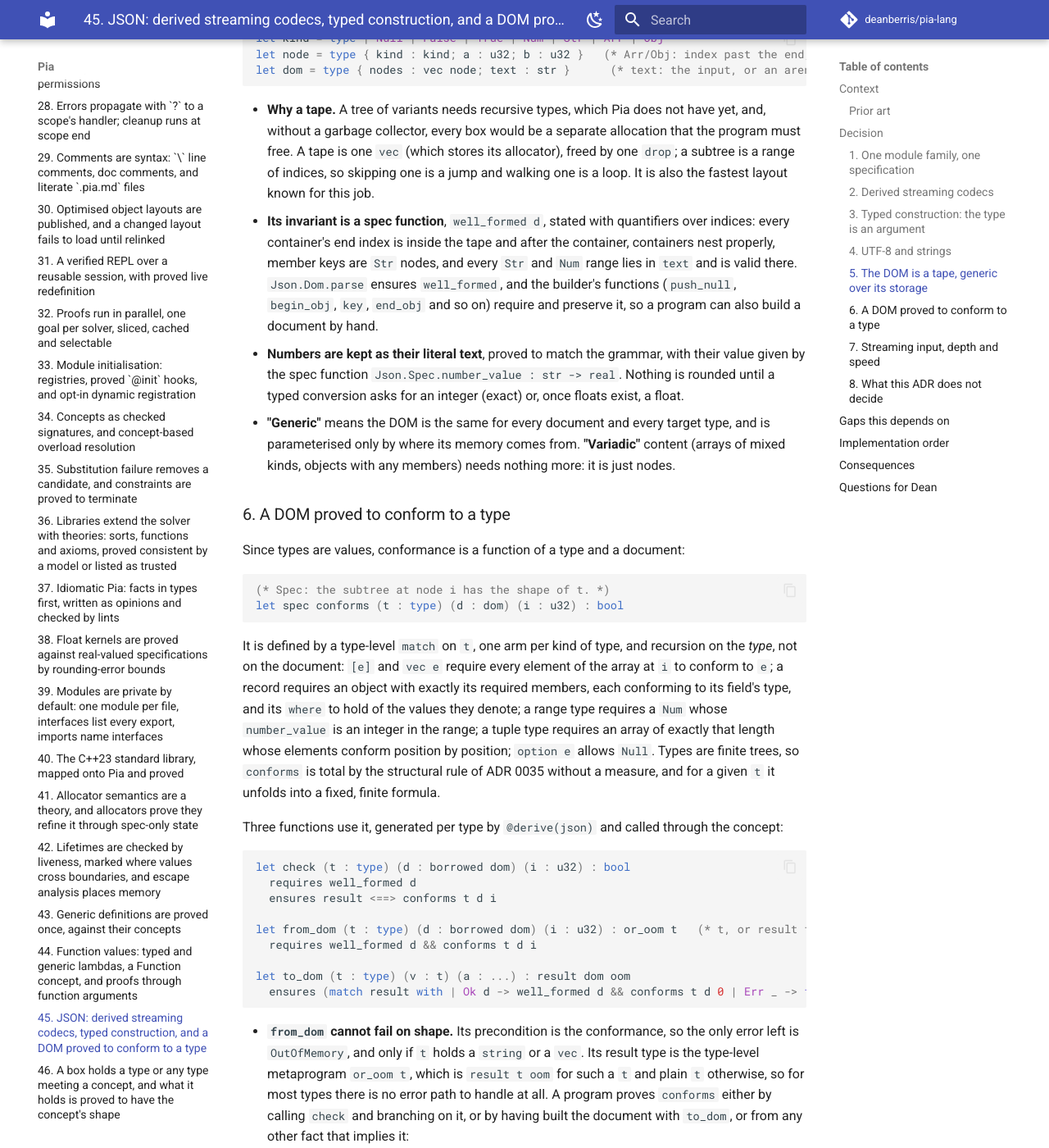
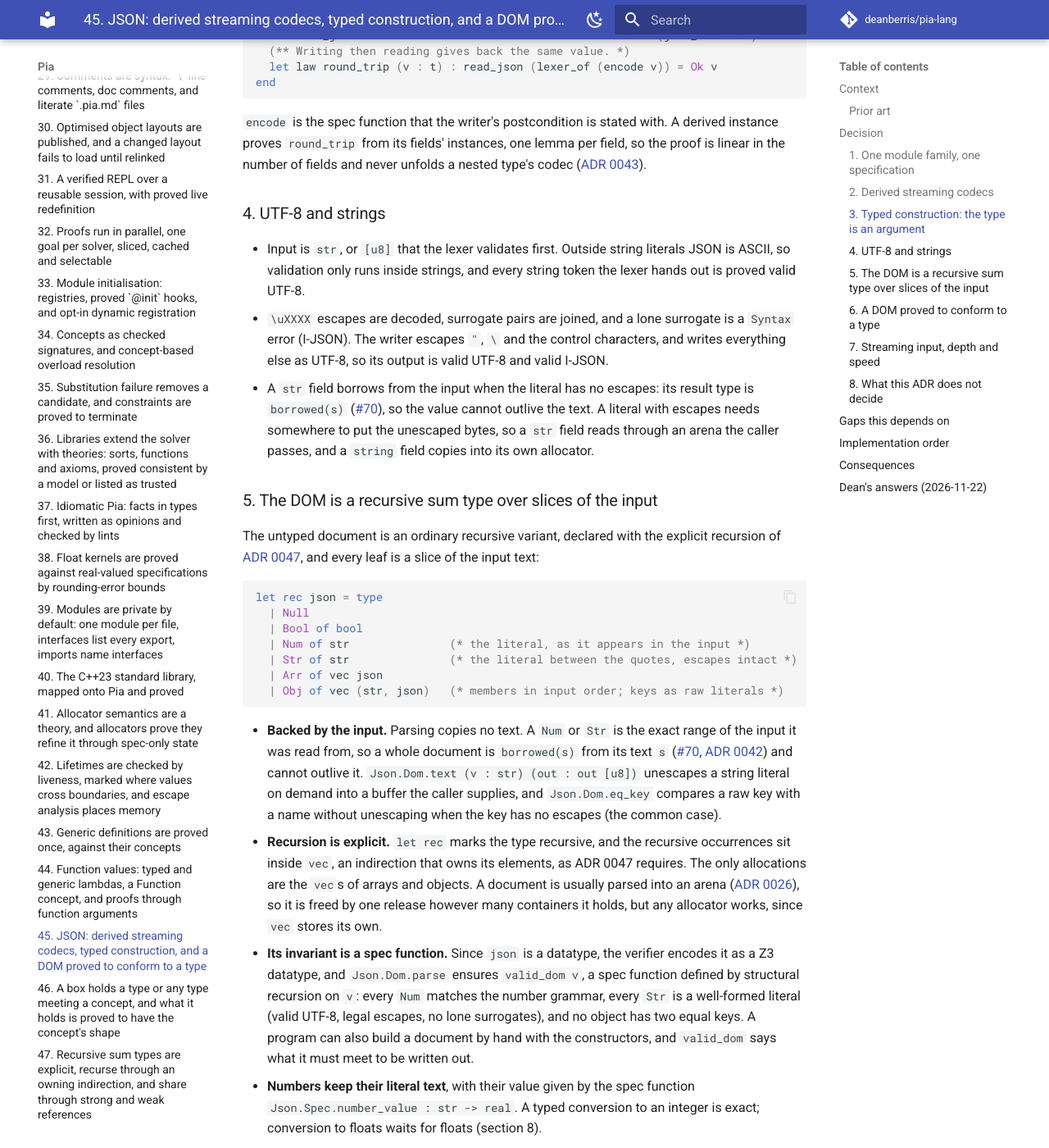
Before and after one commit to deanberris/pia-lang, an MkDocs documentation site: the page built from docs/adr/0045-json-derived-codecs-and-conforming-dom.md, in a window 1280 px wide and 1400 px high, scrolled down 5377 px. Shown: the whole window at 82% size. Built offline with MkDocs 1.6.1 and Material for MkDocs 9.7.7, drawn with Linux system fonts in a browser that asks for light colours; comment, search, counter and statistics services are not loaded; some of the changed text lies outside the part shown.

Commit message:
ADR 0045 accepted with Dean's answers; ADR 0047: recursive sum types and shared references (#220)
ADR 0045: the DOM is a recursive sum type over slices of the input;
keys are field names or explicit field tags; variants are told apart
by proved-disjoint structure or an explicit tag member; strict
defaults; floats wait for M11.

ADR 0047 (Proposed): let rec types, recursion through Indirect owning
types, datatype encoding, constant-stack drop, immutable ref and weak.
ADR 0040 and cpp-std.md point shared_ptr/weak_ptr at ADR 0047.


Claude-Session: https://claude.ai/code/session_01SkMSardFyu5XUgfs1s65Gs

Co-authored-by: Claude <noreply@anthropic.com>

````diff
--- a/docs/adr/0045-json-derived-codecs-and-conforming-dom.md
+++ b/docs/adr/0045-json-derived-codecs-and-conforming-dom.md
@@ -2,7 +2,7 @@
 
 Date: 2026-11-22
 
-Status: Proposed
+Status: Accepted (Dean, 2026-11-22), with his answers to the four questions, which changed sections 2, 5, 6 and 8; see "Dean's answers" at the end.
 
 ## Context
 
@@ -80,16 +79,21 @@ Defaults follow ADR 0004, strictest first, with attributes to relax them (attrib
 
 | Situation | Default | Attribute |
 | --- | --- | --- |
-| Member name | the field's name | `@json(name = "x")` |
+| Member name | the field's name, and nothing else: a constructor's or type's name never appears in the output | `@json(name = "x")` on the field, as serde's `rename` and Go's `json:"x"` tag |
 | Unknown member | error `Unknown` | `@json(ignore_unknown)` on the type |
 | Missing member | error `Missing`, unless the field is an `option` | `@json(default = v)` |
 | Duplicate member | error `Duplicate` (I-JSON) | none |
-| Variant | externally tagged: `{"Circle": {"r": 3}}`, and a constructor without payload as the string `"Empty"` | `@json(tag = "kind")` for internal tagging of record payloads |
+| Variant | untagged, told apart by structure: `{"r": 3}` is a `Circle` and `{"w": 2, "h": 1}` a `Rect`; the derive must prove that no document conforms to two constructors, or it is a compile error that suggests a tag | `@json(tag = "kind")` on the type, an explicit tag member whose value names the constructor (its name, or `@json(name = "c")` on the constructor) |
 | Record field with `where` | checked after the record is read; failure is `Invalid` | none |
+
+**Variants are disambiguated by structure or by an explicit tag, never by a name the type did not ask for.**
+
+- *By structure.* For each pair of constructors, the derive proves that their shapes are disjoint: `not (conforms A d i && conforms B d i)` for every document (section 6). Most pairs are settled without the solver, because their payloads have different JSON kinds (a number and an object), or both are objects and each has a required member the other does not allow (unknown members are rejected, so that member decides). Anything else goes to the solver, as one small goal per pair. If a pair cannot be proved disjoint, such as two constructors with the same payload, or two constructors without payload, the derive fails and names the pair, and the fix is a tag. The streaming reader does not backtrack: it reads an object's members into slots for the union of the constructors' fields, and picks the constructor at the closing brace from the members it saw, which the disjointness proof says determine it. A member whose type differs between constructors keeps its raw slice of the input until the constructor is known, then parses it, which costs nothing because every token is already a slice of the input.
+- *By tag.* `@json(tag = "kind")` writes `"kind": "Circle"` as the first member of the payload object, and the reader accepts the tag anywhere among the members. A constructor without payload is then `{"kind": "Empty"}`. The tag member's name and values are written in the type's source, as Dean asked, so nothing about the encoding is implicit.
 
 Each reader tracks which fields it has seen in a bit set and proves, at the closing brace, that every required field was set exactly once, so the record it returns is fully initialised by construction.
 
-**Error sets are exact per type.** `json_errors t` is a type-level metaprogram ([ADR 0035](0035-substitution-failure-and-total-constraints.md)) that computes the closed set a reader of `t` can raise, as an error set union ([#84](https://github.com/deanberris/pia-lang/issues/84)): every reader can raise `Syntax of pos`, but `Range` only if `t` contains an integer narrower than the literal allows, `Invalid` only if it contains a `where`, `OutOfMemory` only if it contains a `string` or a `vec`, and `Depth` never for a type that is not recursive, because the nesting a reader accepts is bounded by the type's own depth. A handler for `read point` therefore lists four errors, not twelve, and the compiler checks the list is exact.
+**Error sets are exact per type.** `json_errors t` is a type-level metaprogram ([ADR 0035](0035-substitution-failure-and-total-constraints.md)) that computes the closed set a reader of `t` can raise, as an error set union ([#84](https://github.com/deanberris/pia-lang/issues/84)): every reader can raise `Syntax of pos`, but `Range` only if `t` contains an integer narrower than the literal allows, `Invalid` only if it contains a `where`, `OutOfMemory` only if it contains a `string` or a `vec`, and `Depth` only for a recursive type ([ADR 0047](0047-recursive-sum-types-and-shared-references.md)), because for any other type the nesting a reader accepts is bounded by the type's own depth. A handler for `read point` therefore lists four errors, not twelve, and the compiler checks the list is exact.
 
 ### 3. Typed construction: the type is an argument
 
@@ -129,20 +133,26 @@ end
 - `\uXXXX` escapes are decoded, surrogate pairs are joined, and a lone surrogate is a `Syntax` error (I-JSON). The writer escapes `"`, `\` and the control characters, and writes everything else as UTF-8, so its output is valid UTF-8 and valid I-JSON.
 - A `str` field borrows from the input when the literal has no escapes: its result type is `borrowed(s)` ([#70](https://github.com/deanberris/pia-lang/issues/70)), so the value cannot outlive the text. A literal with escapes needs somewhere to put the unescaped bytes, so a `str` field reads through an arena the caller passes, and a `string` field copies into its own allocator.
 
-### 5. The DOM is a tape, generic over its storage
+### 5. The DOM is a recursive sum type over slices of the input
 
-The untyped document is a flat tape in the style of simdjson, not a tree of boxes:
+The untyped document is an ordinary recursive variant, declared with the explicit recursion of [ADR 0047](0047-recursive-sum-types-and-shared-references.md), and every leaf is a slice of the input text:
 
 ```ocaml
-let kind = type | Null | False | True | Num | Str | Arr | Obj
-let node = type { kind : kind; a : u32; b : u32 }   (* Arr/Obj: index past the end, member count; Str/Num: byte range *)
-let dom = type { nodes : vec node; text : str }      (* text: the input, or an arena holding unescaped strings *)
+let rec json = type
+  | Null
+  | Bool of bool
+  | Num of str               (* the literal, as it appears in the input *)
+  | Str of str               (* the literal between the quotes, escapes intact *)
+  | Arr of vec json
+  | Obj of vec (str, json)   (* members in input order; keys as raw literals *)
 ```
 
-- **Why a tape.** A tree of variants needs recursive types, which Pia does not have yet, and, without a garbage collector, every box would be a separate allocation that the program must free. A tape is one `vec` (which stores its allocator), freed by one `drop`; a subtree is a range of indices, so skipping one is a jump and walking one is a loop. It is also the fastest layout known for this job.
-- **Its invariant is a spec function**, `well_formed d`, stated with quantifiers over indices: every container's end index is inside the tape and after the container, containers nest properly, member keys are `Str` nodes, and every `Str` and `Num` range lies in `text` and is valid there. `Json.Dom.parse` ensures `well_formed`, and the builder's functions (`push_null`, `begin_obj`, `key`, `end_obj` and so on) require and preserve it, so a program can also build a document by hand.
-- **Numbers are kept as their literal text**, proved to match the grammar, with their value given by the spec function `Json.Spec.number_value : str -> real`. Nothing is rounded until a typed conversion asks for an integer (exact) or, once floats exist, a float.
-- **"Generic"** means the DOM is the same for every document and every target type, and is parameterised only by where its memory comes from. **"Variadic"** content (arrays of mixed kinds, objects with any members) needs nothing more: it is just nodes.
+- **Backed by the input.** Parsing copies no text. A `Num` or `Str` is the exact range of the input it was read from, so a whole document is `borrowed(s)` from its text `s` ([#70](https://github.com/deanberris/pia-lang/issues/70), [ADR 0042](0042-lifetimes-liveness-and-escape-analysis.md)) and cannot outlive it. `Json.Dom.text (v : str) (out : out [u8])` unescapes a string literal on demand into a buffer the caller supplies, and `Json.Dom.eq_key` compares a raw key with a name without unescaping when the key has no escapes (the common case).
+- **Recursion is explicit.** `let rec` marks the type recursive, and the recursive occurrences sit inside `vec`, an indirection that owns its elements, as ADR 0047 requires. The only allocations are the `vec`s of arrays and objects. A document is usually parsed into an arena ([ADR 0026](0026-memory-manager.md)), so it is freed by one release however many containers it holds, but any allocator works, since `vec` stores its own.
+- **Its invariant is a spec function.** Since `json` is a datatype, the verifier encodes it as a Z3 datatype, and `Json.Dom.parse` ensures `valid_dom v`, a spec function defined by structural recursion on `v`: every `Num` matches the number grammar, every `Str` is a well-formed literal (valid UTF-8, legal escapes, no lone surrogates), and no object has two equal keys. A program can also build a document by hand with the constructors, and `valid_dom` says what it must meet to be written out.
+- **Numbers keep their literal text**, with their value given by the spec function `Json.Spec.number_value : str -> real`. A typed conversion to an integer is exact; conversion to floats waits for floats (section 8).
+- **"Generic"** means one `json` type for every document and every target type. **"Variadic"** content (arrays of mixed kinds, objects with any members) needs nothing more: it is just constructors.
+- **Depth.** `Json.Dom.parse` takes a maximum depth as a range-typed argument, so its recursion is bounded and its stack use is proved, and `Depth` is in its error set.
 
 ### 6. A DOM proved to conform to a type
 
@@ -150,45 +160,45 @@ Since types are values, conformance is a function of a type and a document:
 
 ```ocaml
 (* Spec: the subtree at node i has the shape of t. *)
-let spec conforms (t : type) (d : dom) (i : u32) : bool
+let spec conforms (t : type) (v : json) : bool
 ```
 
-It is defined by a type-level `match` on `t`, one arm per kind of type, and recursion on the *type*, not on the document: `[e]` and `vec e` require every element of the array at `i` to conform to `e`; a record requires an object with exactly its required members, each conforming to its field's type, and its `where` to hold of the values they denote; a range type requires a `Num` whose `number_value` is an integer in the range; a tuple type requires an array of exactly that length whose elements conform position by position; `option e` allows `Null`. Types are finite trees, so `conforms` is total by the structural rule of ADR 0035 without a measure, and for a given `t` it unfolds into a fixed, finite formula.
+It is defined by a type-level `match` on `t`, one arm per kind of type: `[e]` and `vec e` require `v` to be an `Arr` whose every element conforms to `e`; a record requires an object with exactly its required members, each conforming to its field's type, and its `where` to hold of the values they denote; a range type requires a `Num` whose `number_value` is an integer in the range; a tuple type requires an array of exactly that length whose elements conform position by position; `option e` allows `Null`; a variant requires that `v` conform to one of its constructors (to exactly one, by the disjointness proof of section 2), with its tag member if it has one. For a non-recursive `t`, recursion is on the type, which is a finite tree, so `conforms` is total by the structural rule of ADR 0035 and unfolds into a fixed formula. For a recursive `t` (ADR 0047), the recursive arm recurses on a sub-value of `v` as well, so it is total by structural recursion on the document, which is a finite datatype value.
 
 Three functions use it, generated per type by `@derive(json)` and called through the concept:
 
 ```ocaml
-let check (t : type) (d : borrowed dom) (i : u32) : bool
-  requires well_formed d
-  ensures result <==> conforms t d i
+let check (t : type) (v : borrowed json) : bool
+  requires valid_dom v
+  ensures result <==> conforms t v
 
-let from_dom (t : type) (d : borrowed dom) (i : u32) : or_oom t   (* t, or result t oom if t allocates *)
-  requires well_formed d && conforms t d i
+let from_dom (t : type) (v : borrowed json) : or_oom t   (* t, or result t oom if t allocates *)
+  requires valid_dom v && conforms t v
 
-let to_dom (t : type) (v : t) (a : ...) : result dom oom
-  ensures (match result with | Ok d -> well_formed d && conforms t d 0 | Err _ -> true)
+let to_dom (t : type) (x : t) (a : ...) : result json oom
+  ensures (match result with | Ok v -> valid_dom v && conforms t v | Err _ -> true)
 ```
 
 - **`from_dom` cannot fail on shape.** Its precondition is the conformance, so the only error left is `OutOfMemory`, and only if `t` holds a `string` or a `vec`. Its result type is the type-level metaprogram `or_oom t`, which is `result t oom` for such a `t` and plain `t` otherwise, so for most types there is no error path to handle at all. A program proves `conforms` either by calling `check` and branching on it, or by having built the document with `to_dom`, or from any other fact that implies it:
 
 ```ocaml
-let get_point (d : borrowed dom) : option point
-  requires well_formed d
-= if Json.check point d 0 then Some (Json.from_dom point d 0) else None
+let get_point (v : borrowed json) : option point
+  requires valid_dom v
+= if Json.check point v then Some (Json.from_dom point v) else None
 ```
 
-- **The three paths agree**, as a law of the concept: reading `t` from text gives `Ok v` exactly when parsing the text gives a document `d` that conforms to `t` and `from_dom t d 0 = v`. So a program may stream, or parse once and convert several times, and get the same values and the same accepted inputs either way.
-- **Branded documents come later.** Once refinements on values work ([status.md](../status.md)), `conforming t` will be a type, `{ d : dom where well_formed d && conforms t d 0 }`, so the proof travels with the value across function and module boundaries instead of as a `requires` on each function. Until then the precondition form is the same proof with more writing.
+- **The three paths agree**, as a law of the concept: reading `t` from text gives `Ok v` exactly when parsing the text gives a document `d` that conforms to `t` and `from_dom t d = v`. So a program may stream, or parse once and convert several times, and get the same values and the same accepted inputs either way.
+- **Branded documents come later.** Once refinements on values work ([status.md](../status.md)), `conforming t` will be a type, `{ v : json where valid_dom v && conforms t v }`, so the proof travels with the value across function and module boundaries instead of as a `requires` on each function. Until then the precondition form is the same proof with more writing.
 
 ### 7. Streaming input, depth and speed
 
 - **The lexer is a state machine**, stated with the prelude's `machine` theory ([theories.md](../theories.md#state-machines)), and keeps no state outside its record. So it can stop at the end of one chunk and resume with the next, which is what streaming from a file or socket needs. The first version works over a complete slice; chunked input arrives with `Pia.Io`'s `reader` concept, and a pull reader as a coroutine with [ADR 0027](0027-coroutines-and-race-freedom.md).
-- **Depth.** Derived readers of non-recursive types need no depth limit (section 2). `Json.Dom.parse` takes a maximum depth as a range-typed argument and keeps its container stack in a fixed-size array, so it never recurses and its stack use is a proved constant.
+- **Depth.** Derived readers of non-recursive types need no depth limit (section 2). Readers of recursive types and `Json.Dom.parse` take a maximum depth as a range-typed argument, so their stack use is proved.
 - **SIMD.** The first lexer is scalar. A structural-character scanner in the style of simdjson's first stage comes with `vec<T, k>` (M10), proved against the same `Json.Spec`, so nothing above the lexer changes.
 
 ### 8. What this ADR does not decide
 
-- Floating-point numbers. Until floats exist (M11), numbers read into integer and range types (exactly) or stay as literal text. `f32` and `f64` fields then need a correctly rounded decimal conversion proved against real arithmetic ([ADR 0038](0038-float-kernels-against-real-theories.md)), which is its own piece of work.
+- Floating-point numbers wait for floats (M11), as Dean decided. Until then numbers read into integer and range types, exactly, and a DOM keeps every number as its literal. `f32` and `f64` fields then need a correctly rounded decimal conversion proved against real arithmetic ([ADR 0038](0038-float-kernels-against-real-theories.md)), which is its own piece of work.
 - JSON Schema import and export. A metaprogram could generate a schema from a type, or a type from a schema, but neither is needed here.
 - Other formats. The derive is JSON-specific. A serde-style format-independent data model can be factored out once a second format (CBOR, MessagePack, the PNG chunk readers of M13) exists to test it against.
 
@@ -199,13 +209,13 @@ These are listed, not worked around:
 | Gap | What waits on it |
 | --- | --- |
 | `str` and `Pia.Core.Utf8` (C++23 library thread, phase 1) | every string token, and the lexer's UTF-8 proof |
-| `string` and `vec` storing its allocator (`Pia.Mem` and Vec thread, #86, #72) | `string` and `vec t` fields, the DOM's node array |
+| `string` and `vec` storing its allocator (`Pia.Mem` and Vec thread, #86, #72) | `string` and `vec t` fields, the DOM's arrays and objects |
 | Metaprogram builtins `attrs`, `variants`, `int_bounds` and string bytes in metaprograms ([stdlib.md](../stdlib.md), section 11) | `@json(...)` attributes, variant codecs, fused range checks, key decision trees |
 | Generic types and concepts in interfaces ([ADR 0039](0039-module-and-interface-syntax.md) step 3, in progress) | importing `Json` from `lib/Pia/Text/Json` into other modules |
 | Core tuples (own ADR, per ADR 0040 section 9) | tuple codecs and mixed-kind arrays |
 | Value refinements (`where` on values) | branded `conforming t` documents (section 6) |
-| Lifetime markers on results ([ADR 0042](0042-lifetimes-liveness-and-escape-analysis.md)) | zero-copy `str` fields borrowed from the input |
-| Recursive types | user types that contain themselves (trees, linked lists) cannot `@derive(json)`; a recursive spec view of the DOM, which would make some proofs shorter |
+| Lifetime markers on results ([ADR 0042](0042-lifetimes-liveness-and-escape-analysis.md)) | zero-copy `str` fields, and a DOM borrowed from its input |
+| Recursive sum types ([ADR 0047](0047-recursive-sum-types-and-shared-references.md)) | the DOM (sections 5 and 6), and `@derive(json)` on user types that contain themselves |
 | Floats (M11) | float fields (section 8) |
 | `Pia.Io` readers and writers | chunked streaming from files and sockets |
 | `vec<T, k>` (M10) | the SIMD scanner |
@@ -218,9 +228,9 @@ The order below starts with what needs none of them.
 2. **`Json.Write`** into a caller's `out [u8]` with a proved capacity, then into `vec u8`; escaping and integer formatting proved against `Json.Spec`.
 3. **The metaprogram builtins** the derive needs (`attrs`, `variants`, `int_bounds`, string bytes).
 4. **`@derive(json)` for records of integers, bools and fixed arrays**: readers with key decision trees, seen-field sets, fused range checks and exact error sets; writers; `Json.read t`.
-5. **Variants, `option`, `vec`, `str` and `string`**, then tuples once core tuples land.
-6. **`Json.Dom`**: the tape, `well_formed`, `parse` with a bounded stack, and the builder.
-7. **`Json.Shape`**: `conforms`, `check`, `from_dom` and `to_dom`, per type.
+5. **Variants (structural disambiguation and tags), `option`, `vec`, `str` and `string`**, then tuples once core tuples land.
+6. **`Json.Dom`**, once ADR 0047's recursive variants work: the `json` type, `valid_dom`, `parse` with a bounded depth, on-demand unescaping.
+7. **`Json.Shape`**: `conforms`, `check`, `from_dom` and `to_dom`, per type, and recursive user types.
 8. **The laws**: `round_trip`, and agreement between streaming and DOM paths, proved per derived type from per-field lemmas, with `proof_bench` watching their cost.
 9. **A literate page, `docs/json.pia.md`**, with every example doc-tested, and the C++ map updated (`nlohmann::json` and Boost.JSON have no `std` header, so it gets a row under "beyond the standard").
 10. **Chunked streaming** over `Pia.Io`, and the SIMD scanner with M10.
@@ -230,12 +240,13 @@ The order below starts with what needs none of them.
 - JSON is the first full use of derives beyond `eq`, so it exercises the metaprogram builtins, error-set unions, type-level metaprograms, concepts with laws and allocators together. Gaps it hits are fixed in the core, not in the library.
 - A program that reads JSON into a type gets, from the type alone, a reader that cannot index out of bounds, cannot accept malformed or non-UTF-8 input, returns only fully initialised values that meet the type's refinements, and reports exactly the errors that type can produce.
 - Strict defaults (unknown and duplicate members rejected) mean some real-world documents need `@json(ignore_unknown)`. That is the intended trade: the relaxation is visible in the type's source.
-- The tape DOM is less convenient to mutate than a tree. Edits that change a subtree's size rebuild that part of the tape. Convenience views over it are library functions, and a recursive tree can be added once recursive types exist.
+- The DOM waits on recursive sum types, a core feature (ADR 0047). The streaming codecs do not, so they come first.
+- Untagged variants make some types need a tag where serde would silently use the constructor's name. That is the intended trade: the encoding is always what the type's source says.
 - Proof cost grows with the number of derived types and their fields, linearly by construction. Derived proofs go in the benchmark corpus from step 4.
 
-## Questions for Dean
+## Dean's answers (2026-11-22)
 
-1. **DOM representation.** A flat tape now (recommended: one allocation, fast, no recursive types needed), or wait for recursive types and make the DOM a tree of variants?
-2. **Variant encoding.** Externally tagged by default, `{"Circle": {"r": 3}}`, with `@json(tag = "kind")` for internal tagging (recommended: it works for any payload, as serde's default does), or internally tagged by default?
-3. **Strictness.** Reject unknown and duplicate members by default, with `@json(ignore_unknown)` to relax the first (recommended, per ADR 0004), or accept unknown members by default as most libraries do?
-4. **Numbers before floats.** Integers and range types read exactly, and everything else stays as literal text with a `real` meaning, until M11 (recommended), or should float support move ahead of this library?
+1. **DOM.** Backed by the raw input as slices, and built with recursive types, not a tape. Dean wants algebraic sum types to support recursion explicitly, and, once there is a box type, a reference and a weak reference type that use a concept for recursive types. Section 5 now uses `let rec`; the core work is [ADR 0047](0047-recursive-sum-types-and-shared-references.md).
+2. **Names.** Only field names appear in the output, or the key a tag on the field gives, as in serde and Go. Variants are told apart by structure and type, or by a tag member that is also written explicitly. Section 2 now proves untagged variants disjoint and makes a tag the explicit alternative; there is no external tagging.
+3. **Strictness.** Yes: unknown and duplicate members are rejected by default.
+4. **Numbers.** Wait for floats: float fields arrive with M11, and there is no interim float representation beyond the DOM's literal text.
--- a/mkdocs.yml
+++ b/mkdocs.yml
@@ -147,3 +147,4 @@ nav:
       - adr/0044-function-values-and-lambdas.md
       - adr/0045-json-derived-codecs-and-conforming-dom.md
       - adr/0046-box-over-a-type-or-a-concept.md
+      - adr/0047-recursive-sum-types-and-shared-references.md
````
Also changed, not shown: other parts of docs/adr/0045-json-derived-codecs-and-conforming-dom.md (+0 -1 lines), docs/adr/0040-cpp23-standard-library-in-pia.md (+2 -2 lines), docs/adr/0047-recursive-sum-types-and-shared-references.md (added, +114 -0 lines), docs/adr/README.md (+2 -1 lines), docs/cpp-std.md (+1 -1 lines).
